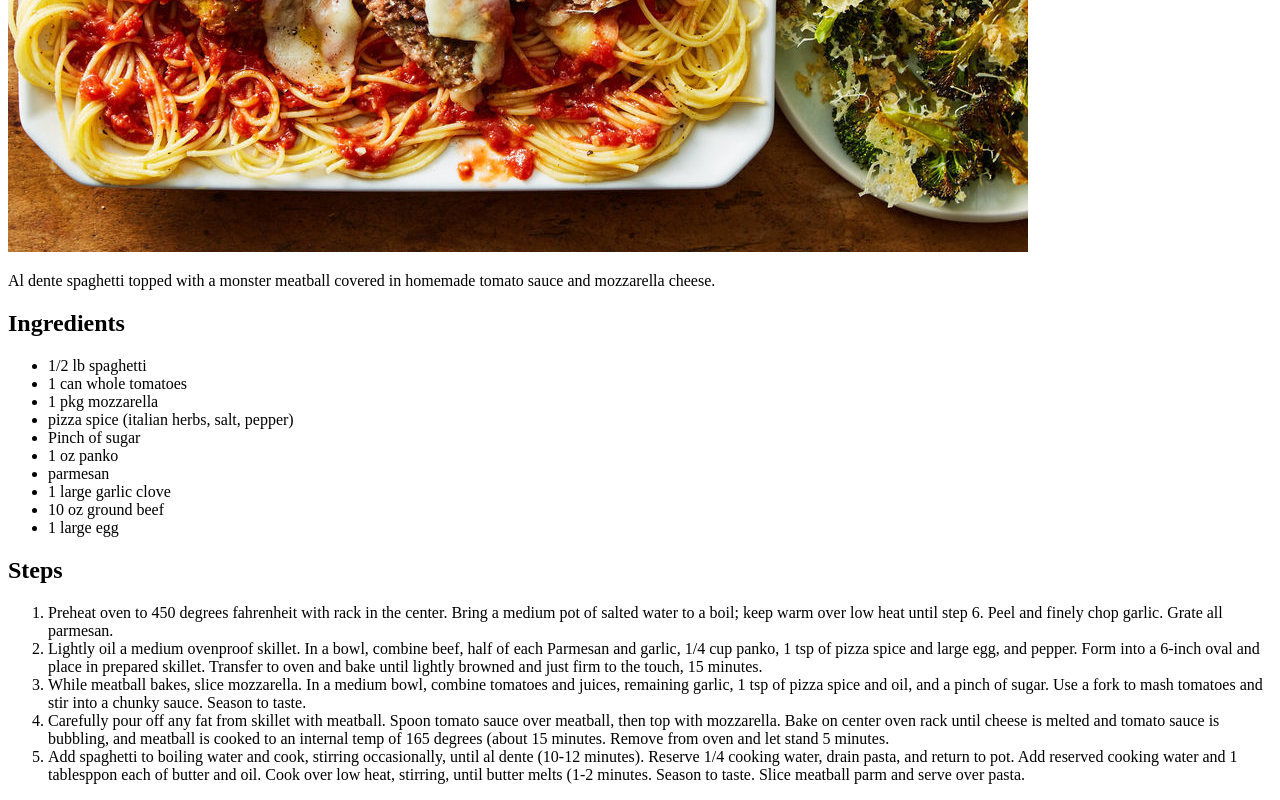
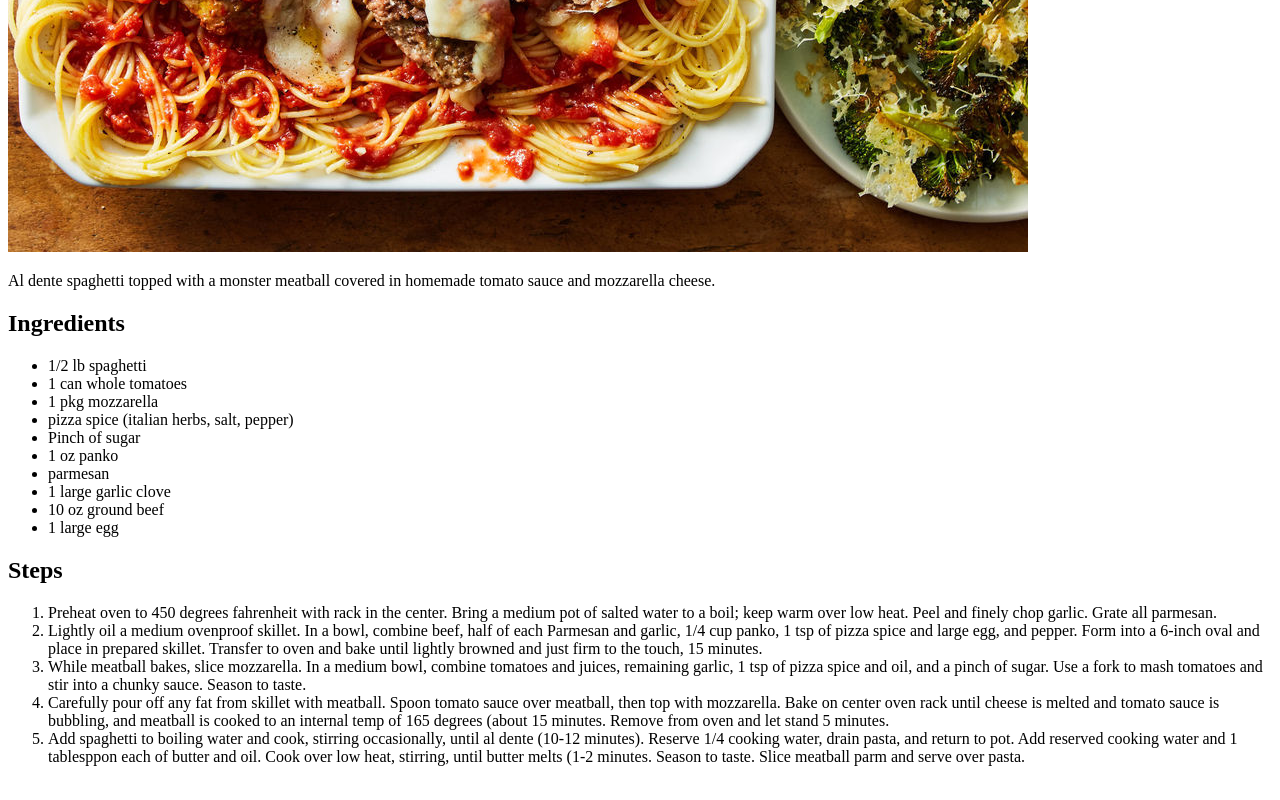
Before and after one commit to areyekayo/odin-recipes, a plain HTML site: page spaghetti.html in a window 1280 px wide. Shown: the part 544-1344 px from the top of the page. Drawn offline with Linux system fonts and the light colour scheme.

```diff
--- a/spaghetti.html
+++ b/spaghetti.html
@@ -26,7 +26,7 @@
     </ul>
     <h2>Steps</h2>
     <ol>
-        <li>Preheat oven to 450 degrees fahrenheit with rack in the center. Bring a medium pot of salted water to a boil; keep warm over low heat until step 6. Peel and finely chop garlic. Grate all parmesan.</li>
+        <li>Preheat oven to 450 degrees fahrenheit with rack in the center. Bring a medium pot of salted water to a boil; keep warm over low heat. Peel and finely chop garlic. Grate all parmesan.</li>
         <li>Lightly oil a medium ovenproof skillet. In a bowl, combine beef, half of each Parmesan and garlic, 1/4 cup panko, 1 tsp of pizza spice and large egg, and pepper. Form into a 6-inch oval and place in prepared skillet. Transfer to oven and bake until lightly browned and just firm to the touch, 15 minutes.</li>
         <li>While meatball bakes, slice mozzarella. In a medium bowl, combine tomatoes and juices, remaining garlic, 1 tsp of pizza spice and oil, and a pinch of sugar. Use a fork to mash tomatoes and stir into a chunky sauce. Season to taste.</li>
         <li>Carefully pour off any fat from skillet with meatball. Spoon tomato sauce over meatball, then top with mozzarella. Bake on center oven rack until cheese is melted and tomato sauce is bubbling, and meatball is cooked to an internal temp of 165 degrees (about 15 minutes. Remove from oven and let stand 5 minutes.</li>
```
